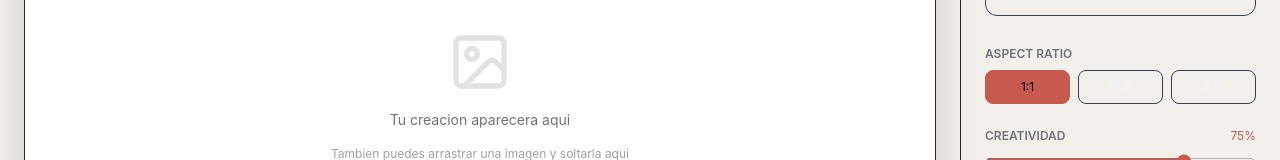
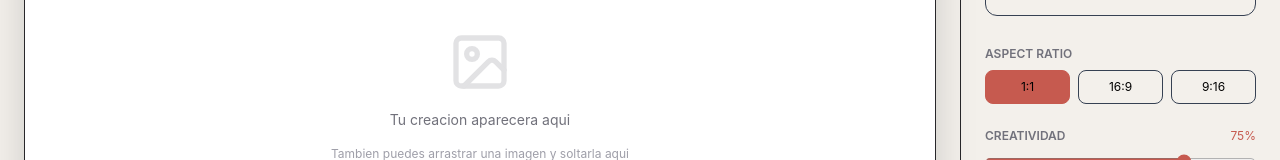
Before and after one commit to ordogens/Proyecto-Formativo-Cliente, a React (Vite) app: page /personalizacion in a window 1280 px wide. Shown: the part 265-425 px from the top of the page. Built offline with nearby package versions, Linux system fonts and the light colour scheme; what @react-pdf/renderer would draw is missing.

Commit message:
Integración dark ui de canvas

```diff
--- a/src/components/componentesPersonalizacion/CustomizationForm.tsx
+++ b/src/components/componentesPersonalizacion/CustomizationForm.tsx
@@ -77,7 +77,7 @@ export const CustomizationForm = ({
               onClick={() => setAspectRatio(ratio)}
               className={`py-2 rounded-lg text-xs border transition-colors cursor-pointer ${aspectRatio === ratio
                 ? "bg-[#c65a4f] text-black border-[#c65a4f]"
-                : "bg-[#f3f0eb] dark:bg-gray-800 border-gray-700 text-gray-100 hover:dark:bg-gray-700 hover:border-[#c65a4f] hover:text-[#c65a4f]"
+                : "bg-[#f3f0eb] dark:bg-gray-800 border-gray-700 text-black hover:dark:bg-gray-700 hover:border-[#c65a4f] hover:text-[#c65a4f]"
                 }`}
             >
               {ratio}
```
